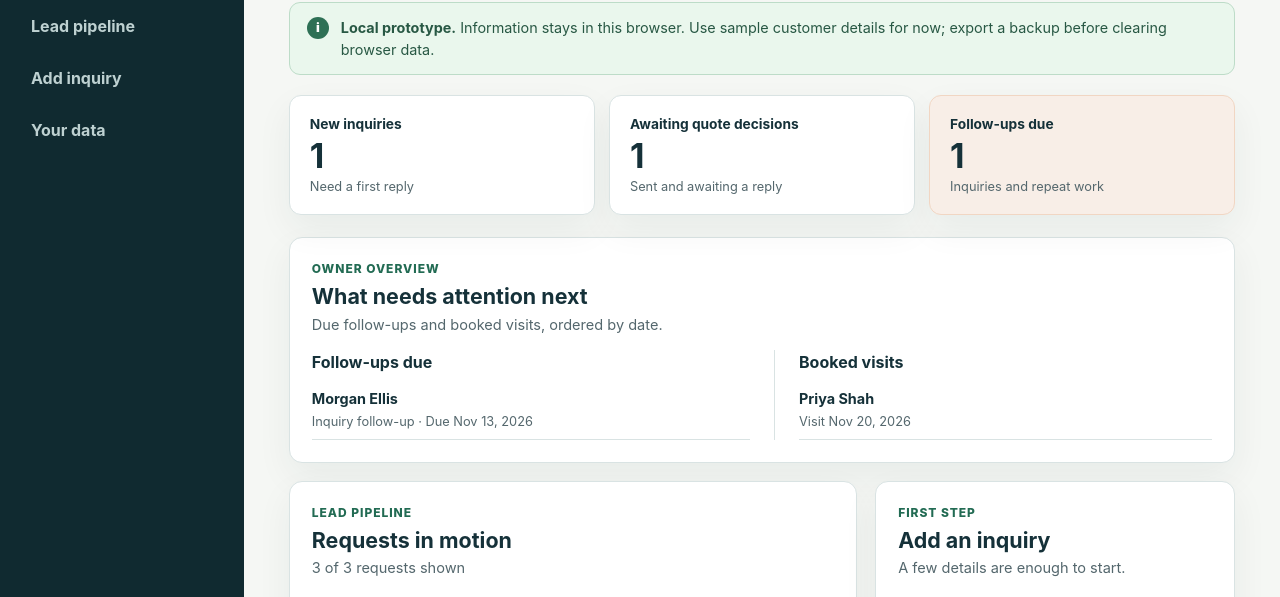
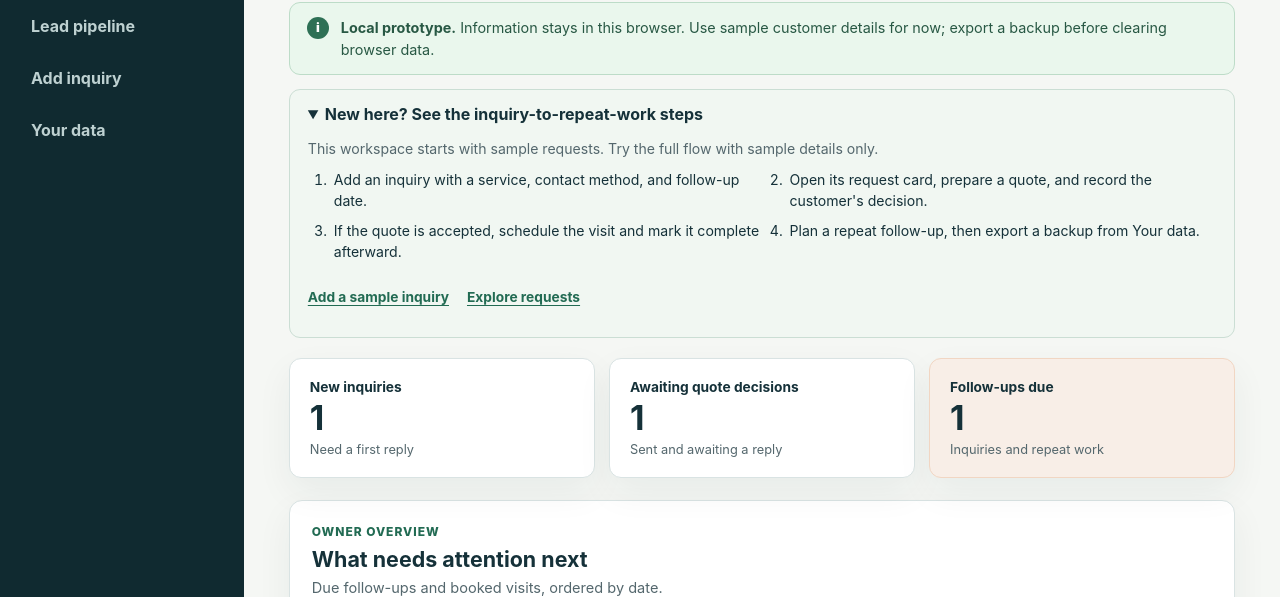
Before and after one commit to nocoderdecoder/everyday-tools, a plain HTML site: page app/index.html in a window 1280 px wide. Shown: the part 155-752 px from the top of the page. Drawn offline with Linux system fonts and the light colour scheme.

Commit message:
Guide first-time owners through sample workflow

```diff
--- a/app/index.html
+++ b/app/index.html
@@ -46,6 +46,23 @@
           <span class="notice-icon" aria-hidden="true">i</span>
           <p><strong>Local prototype.</strong> Information stays in this browser. Use sample customer details for now; export a backup before clearing browser data.</p>
         </div>
+
+        <details id="gettingStarted" class="getting-started">
+          <summary>New here? See the inquiry-to-repeat-work steps</summary>
+          <div class="getting-started-body">
+            <p>This workspace starts with sample requests. Try the full flow with sample details only.</p>
+            <ol>
+              <li>Add an inquiry with a service, contact method, and follow-up date.</li>
+              <li>Open its request card, prepare a quote, and record the customer's decision.</li>
+              <li>If the quote is accepted, schedule the visit and mark it complete afterward.</li>
+              <li>Plan a repeat follow-up, then export a backup from Your data.</li>
+            </ol>
+            <div class="getting-started-actions">
+              <a href="#new-lead">Add a sample inquiry</a>
+              <a href="#pipeline">Explore requests</a>
+            </div>
+          </div>
+        </details>
 
         <section class="metrics" aria-label="Pipeline overview">
           <article class="metric">
--- a/app/script.js
+++ b/app/script.js
@@ -45,6 +45,7 @@ const refs = {
   dataStatus: document.querySelector("#dataStatus"),
   liveStatus: document.querySelector("#liveStatus"),
   prototypeNotice: document.querySelector(".prototype-notice p"),
+  gettingStarted: document.querySelector("#gettingStarted"),
   quotePanel: document.querySelector("#quotePanel"),
   quoteTitle: document.querySelector("#quoteTitle"),
   quoteForm: document.querySelector("#quoteForm"),
@@ -75,6 +76,7 @@ let leads = [];
 let activeStatus = "all";
 let storageAvailable = true;
 let pendingImport = null;
+let firstVisit = false;
 
 function localIsoDate(date = new Date()) {
   const year = date.getFullYear();
@@ -197,10 +199,12 @@ function load() {
     storageAvailable = false;
     showStorageIssue();
     leads = demoLeads();
+    firstVisit = true;
     return;
   }
   if (raw === null) {
     leads = demoLeads();
+    firstVisit = true;
     persist();
     return;
   }
@@ -746,6 +750,7 @@ function updateFilters() {
 
 function init() {
   load();
+  refs.gettingStarted.open = firstVisit;
   render();
   refs.leadForm.addEventListener("submit", handleSubmit);
   refs.leadForm.addEventListener("input", clearFormError);
--- a/app/styles.css
+++ b/app/styles.css
@@ -112,6 +112,15 @@ h3 { font-size: 1rem; }
 .prototype-notice { display: flex; align-items: start; gap: 12px; padding: 14px 17px; border: 1px solid #bddcc8; border-radius: 11px; background: #eaf7ed; }
 .prototype-notice p { margin: 0; color: #285844; font-size: .9rem; }
 .notice-icon { display: grid; place-items: center; flex: 0 0 22px; width: 22px; height: 22px; border-radius: 50%; background: #2e7055; color: #fff; font-size: .8rem; font-weight: 900; }
+.getting-started { margin-top: 14px; padding: 0 18px; border: 1px solid #cbded4; border-radius: 11px; background: #f1f7f2; }
+.getting-started summary { min-height: 48px; padding: 12px 0; color: var(--ink); font-weight: 750; cursor: pointer; overflow-wrap: anywhere; }
+.getting-started summary:focus-visible { outline: 3px solid #58a4a8; outline-offset: 3px; }
+.getting-started-body { padding: 0 0 17px; }
+.getting-started-body p { margin-bottom: 10px; color: var(--muted); font-size: .88rem; }
+.getting-started-body ol { display: grid; grid-template-columns: repeat(2, minmax(0, 1fr)); gap: 8px 26px; margin: 0 0 14px; padding-left: 23px; }
+.getting-started-body li { padding-left: 3px; font-size: .88rem; overflow-wrap: anywhere; }
+.getting-started-actions { display: flex; flex-wrap: wrap; gap: 8px 18px; }
+.getting-started-actions a { display: inline-flex; align-items: center; min-height: 44px; color: var(--green); font-size: .86rem; font-weight: 750; text-underline-offset: 3px; }
 .metrics { display: grid; grid-template-columns: repeat(3, minmax(0, 1fr)); gap: 14px; margin: 20px 0 22px; }
 .metric { display: grid; gap: 1px; min-width: 0; padding: 18px 20px; border: 1px solid var(--line); border-radius: 12px; background: var(--surface); box-shadow: var(--shadow); }
 .metric-accent { background: #f8eee7; border-color: #f1d6c3; }
@@ -204,6 +213,8 @@ input::placeholder, textarea::placeholder { color: #71848a; }
   .page-header { align-items: start; }
 }
 @media (max-width: 540px) {
+  .getting-started { padding: 0 16px; }
+  .getting-started-body ol { grid-template-columns: 1fr; }
   .page-header { display: grid; gap: 14px; }
   .primary-link { width: fit-content; }
   .metrics { grid-template-columns: repeat(2, minmax(0, 1fr)); gap: 10px; }
```
